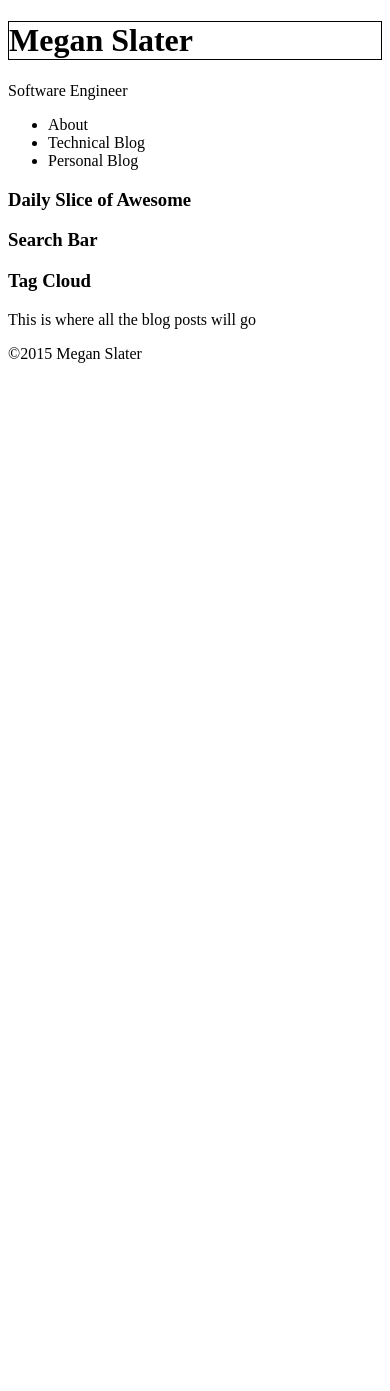
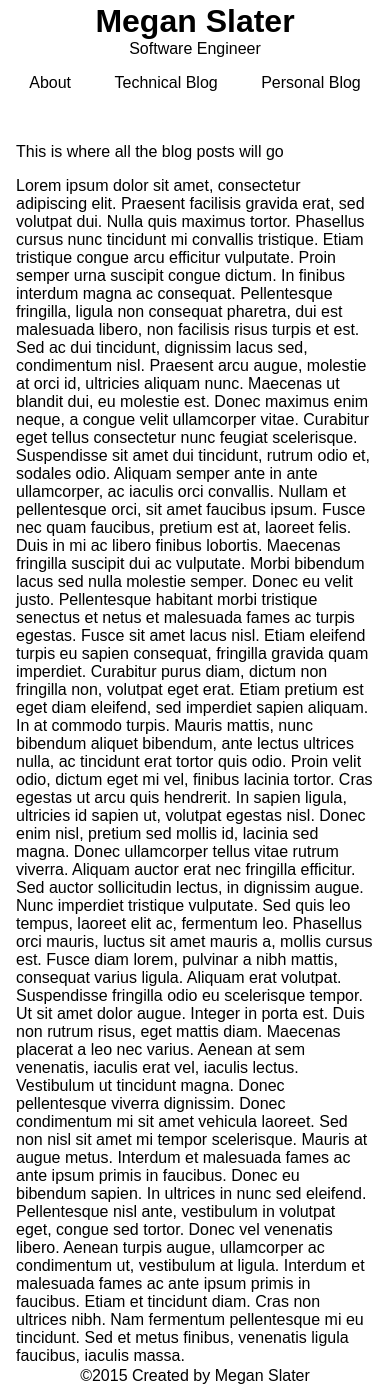
Before and after one commit to meslater1030/my-website, a Django app: page / in a window 390 px wide. Before the commit the page ends 363 px from the top, so only its background shows below. Run offline with Django 3.2, Linux system fonts and the light colour scheme.

Commit message:
css is responsive and generally looks right

```diff
--- a/my_website/static/my_website/style.css
+++ b/my_website/static/my_website/style.css
@@ -1,3 +1,81 @@
-h1 {
-    border: 1px solid black;
+html, body {
+    height: 100%;
+    font-family: sans-serif;
 }
+
+#wrap {
+    min-height: 100%;
+}
+
+#main {
+    overflow:auto;
+    padding-bottom: 10px;
+}
+
+footer {
+    position: relative;
+    margin-top: -40px;
+    height: 10px;
+    clear:both;
+    text-align: center;
+}
+
+@media (max-width: 1000px){
+        header {
+        padding: 3px 0;
+    }
+
+    header ul {
+        list-style-type: none;
+        text-align: center;
+        padding-left: 0;
+    }
+
+    header ul li {
+        display: inline;
+        margin-right: 5%;
+        margin-left: 5%;
+    }
+
+    header h1 {
+        margin: 0;
+        text-align: center;
+    }
+
+    header p {
+        margin: 0;
+        text-align: center;
+    }
+}
+
+@media (min-width: 1000px){
+        header {
+        padding: 1em;
+        float: left;
+        margin-right: 1em;
+        height: 90vh;
+    }
+
+    header ul {
+        list-style-type: none;
+        padding-left: 0;
+    }
+
+    header h1,
+    header p {
+        margin: 0;
+    }
+
+    header li {
+        margin-top: 6px;
+    }
+}
+
+
+#main_content {
+    padding: 1em;
+}
+
+body {
+    margin: 0;
+}
--- a/my_website/templates/base.html
+++ b/my_website/templates/base.html
@@ -7,6 +7,8 @@
         <meta charset="utf-8">
     </head>
     <body>
+        <div id="wrap">
+            <div id="main">
                 <header>
                     <h1>Megan Slater</h1>
                     <p>Software Engineer</p>
@@ -18,23 +20,14 @@
                         </ul>
                     </nav>
                 </header>
-        <aside id="right_bar">
-            <section id="awesome">
-                <h3>Daily Slice of Awesome</h3>
-            </section>
-            <section id="search">
-                <h3>Search Bar</h3>
-            </section>
-            <section id="tags">
-                <h3>Tag Cloud</h3>
-            </section>
-        </aside>
                 <section id="main_content">
                     {% block content %}
                     {% endblock %}
                 </section>
+            </div>
+        </div>
         <footer>
-            <p>&copy2015 Megan Slater</p>
+            <p>&copy2015 Created by Megan Slater</p>
         </footer>
     </body>
 </html>
--- a/my_website/templates/index.html
+++ b/my_website/templates/index.html
@@ -4,4 +4,14 @@
 
 <p>This is where all the blog posts will go</p>
 
+Lorem ipsum dolor sit amet, consectetur adipiscing elit. Praesent facilisis gravida erat, sed volutpat dui. Nulla quis maximus tortor. Phasellus cursus nunc tincidunt mi convallis tristique. Etiam tristique congue arcu efficitur vulputate. Proin semper urna suscipit congue dictum. In finibus interdum magna ac consequat. Pellentesque fringilla, ligula non consequat pharetra, dui est malesuada libero, non facilisis risus turpis et est. Sed ac dui tincidunt, dignissim lacus sed, condimentum nisl. Praesent arcu augue, molestie at orci id, ultricies aliquam nunc. Maecenas ut blandit dui, eu molestie est. Donec maximus enim neque, a congue velit ullamcorper vitae. Curabitur eget tellus consectetur nunc feugiat scelerisque.
+
+Suspendisse sit amet dui tincidunt, rutrum odio et, sodales odio. Aliquam semper ante in ante ullamcorper, ac iaculis orci convallis. Nullam et pellentesque orci, sit amet faucibus ipsum. Fusce nec quam faucibus, pretium est at, laoreet felis. Duis in mi ac libero finibus lobortis. Maecenas fringilla suscipit dui ac vulputate. Morbi bibendum lacus sed nulla molestie semper. Donec eu velit justo. Pellentesque habitant morbi tristique senectus et netus et malesuada fames ac turpis egestas. Fusce sit amet lacus nisl. Etiam eleifend turpis eu sapien consequat, fringilla gravida quam imperdiet. Curabitur purus diam, dictum non fringilla non, volutpat eget erat. Etiam pretium est eget diam eleifend, sed imperdiet sapien aliquam. In at commodo turpis. Mauris mattis, nunc bibendum aliquet bibendum, ante lectus ultrices nulla, ac tincidunt erat tortor quis odio. Proin velit odio, dictum eget mi vel, finibus lacinia tortor.
+
+Cras egestas ut arcu quis hendrerit. In sapien ligula, ultricies id sapien ut, volutpat egestas nisl. Donec enim nisl, pretium sed mollis id, lacinia sed magna. Donec ullamcorper tellus vitae rutrum viverra. Aliquam auctor erat nec fringilla efficitur. Sed auctor sollicitudin lectus, in dignissim augue. Nunc imperdiet tristique vulputate. Sed quis leo tempus, laoreet elit ac, fermentum leo. Phasellus orci mauris, luctus sit amet mauris a, mollis cursus est. Fusce diam lorem, pulvinar a nibh mattis, consequat varius ligula. Aliquam erat volutpat.
+
+Suspendisse fringilla odio eu scelerisque tempor. Ut sit amet dolor augue. Integer in porta est. Duis non rutrum risus, eget mattis diam. Maecenas placerat a leo nec varius. Aenean at sem venenatis, iaculis erat vel, iaculis lectus. Vestibulum ut tincidunt magna. Donec pellentesque viverra dignissim. Donec condimentum mi sit amet vehicula laoreet.
+
+Sed non nisl sit amet mi tempor scelerisque. Mauris at augue metus. Interdum et malesuada fames ac ante ipsum primis in faucibus. Donec eu bibendum sapien. In ultrices in nunc sed eleifend. Pellentesque nisl ante, vestibulum in volutpat eget, congue sed tortor. Donec vel venenatis libero. Aenean turpis augue, ullamcorper ac condimentum ut, vestibulum at ligula. Interdum et malesuada fames ac ante ipsum primis in faucibus. Etiam et tincidunt diam. Cras non ultrices nibh. Nam fermentum pellentesque mi eu tincidunt. Sed et metus finibus, venenatis ligula faucibus, iaculis massa.
+
 {% endblock %}
```
Lines whose indentation alone changed are shown as unchanged.
